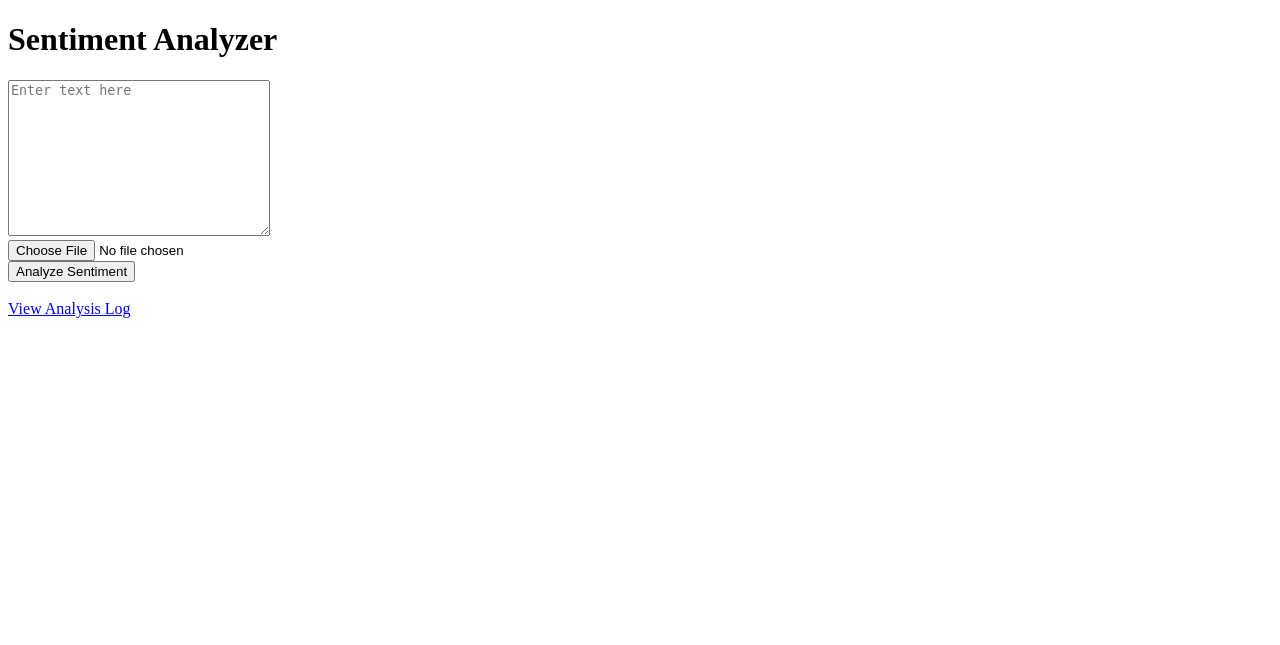
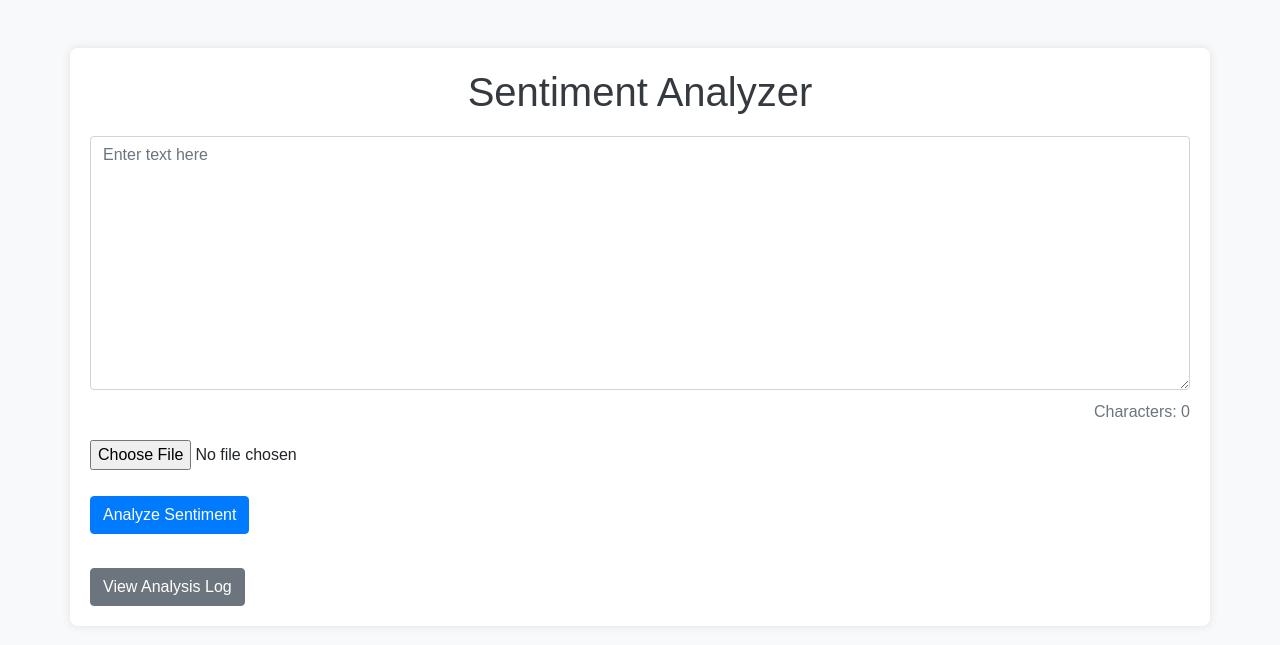
Before and after one commit to sam-bergit/sentiment-analyzer, a Flask app: page / in a window 1280 px wide. Shown: the top 645 px of the page. Run offline with Flask 3, Linux system fonts and the light colour scheme; some libraries are stand-ins or nearby versions.

Commit message:
Enhanced styling and functionality: reverted to original index.html layout, added character counter, and ensured proper display of results.

```diff
--- /dev/null
+++ b/static/styles.css
@@ -0,0 +1,36 @@
+body {
+    font-family: 'Arial', sans-serif;
+    background-color: #f8f9fa;
+    margin: 0;
+    padding: 0;
+}
+
+.container {
+    margin-top: 20px;
+    background-color: #ffffff;
+    padding: 20px;
+    border-radius: 8px;
+    box-shadow: 0 0 10px rgba(0, 0, 0, 0.1);
+}
+
+h1 {
+    color: #343a40;
+    margin-bottom: 20px;
+}
+
+table {
+    margin-top: 20px;
+}
+
+.table thead {
+    background-color: #343a40;
+    color: #ffffff;
+}
+
+.btn {
+    margin-top: 10px;
+}
+
+textarea, input[type="file"] {
+    margin-bottom: 10px;
+}
--- a/templates/index.html
+++ b/templates/index.html
@@ -4,21 +4,58 @@
     <meta charset="UTF-8">
     <meta name="viewport" content="width=device-width, initial-scale=1.0">
     <title>Sentiment Analyzer</title>
+    <link href="https://stackpath.bootstrapcdn.com/bootstrap/4.5.2/css/bootstrap.min.css" rel="stylesheet">
+    <link rel="stylesheet" type="text/css" href="{{ url_for('static', filename='styles.css') }}">
+    <style>
+        #char-count {
+            font-size: 1rem;
+            color: #6c757d;
+            margin-top: 5px;
+            display: block;
+            text-align: right;
+        }
+    </style>
 </head>
 <body>
-    <h1>Sentiment Analyzer</h1>
-    <!-- Form to input text directly or upload a CSV file -->
-    <form action="/analyze" method="post" enctype="multipart/form-data">
-        <!-- Textarea for direct text input -->
-        <textarea name="text" rows="10" cols="30" placeholder="Enter text here"></textarea>
+    <div class="container mt-5">
+        <h1 class="text-center">Sentiment Analyzer</h1>
+        <form id="analyze-form" action="/analyze" method="post" enctype="multipart/form-data">
+            <div class="form-group">
+                <textarea id="text-input" name="text" class="form-control" rows="10" placeholder="Enter text here" data-toggle="tooltip" title="Type or paste your text here for analysis."></textarea>
+                <small id="char-count" class="form-text text-muted">Characters: 0</small>
+            </div>
+            <div class="form-group">
+                <input type="file" name="file" class="form-control-file" accept=".csv" data-toggle="tooltip" title="Upload a CSV file containing text data for analysis.">
+            </div>
+            <button type="submit" class="btn btn-primary">Analyze Sentiment</button>
+        </form>
         <br>
-        <!-- File input for uploading CSV files -->
-        <input type="file" name="file" accept=".csv">
-        <br>
-        <!-- Submit button to send the form data for analysis -->
-        <input type="submit" value="Analyze Sentiment">
-    </form>
-    <br>
-    <a href="/log">View Analysis Log</a>
+        <a href="/log" class="btn btn-secondary" data-toggle="tooltip" title="View the analysis log.">View Analysis Log</a>
+    </div>
+
+    <script src="https://code.jquery.com/jquery-3.5.1.min.js"></script>
+    <script src="https://cdn.jsdelivr.net/npm/@popperjs/core@2.9.2/dist/umd/popper.min.js"></script>
+    <script src="https://stackpath.bootstrapcdn.com/bootstrap/4.5.2/js/bootstrap.min.js"></script>
+    <script>
+        $(document).ready(function () {
+            // Animate the form on load
+            $('form').hide().fadeIn(1000);
+
+            // Real-time form validation
+            $('#text-input').on('input', function () {
+                var charCount = this.value.length;
+                $('#char-count').text('Characters: ' + charCount);
+
+                if (charCount > 0) {
+                    $(this).addClass('is-valid').removeClass('is-invalid');
+                } else {
+                    $(this).addClass('is-invalid').removeClass('is-valid');
+                }
+            });
+
+            // Tooltip initialization
+            $('[data-toggle="tooltip"]').tooltip();
+        });
+    </script>
 </body>
 </html>
```
Also changed, not shown: templates/log.html (+11 -3 lines), templates/results.html (+10 -3 lines).
